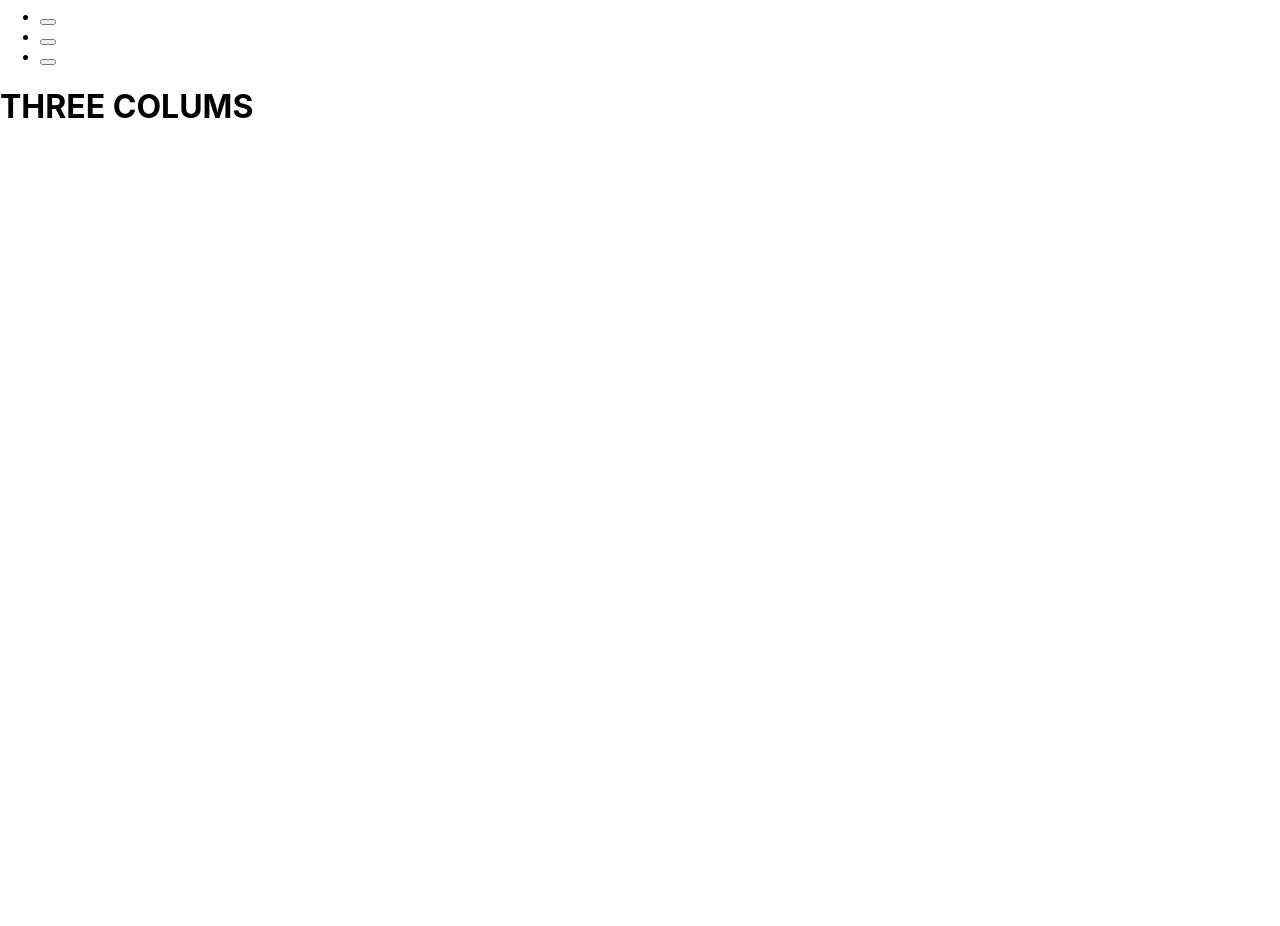
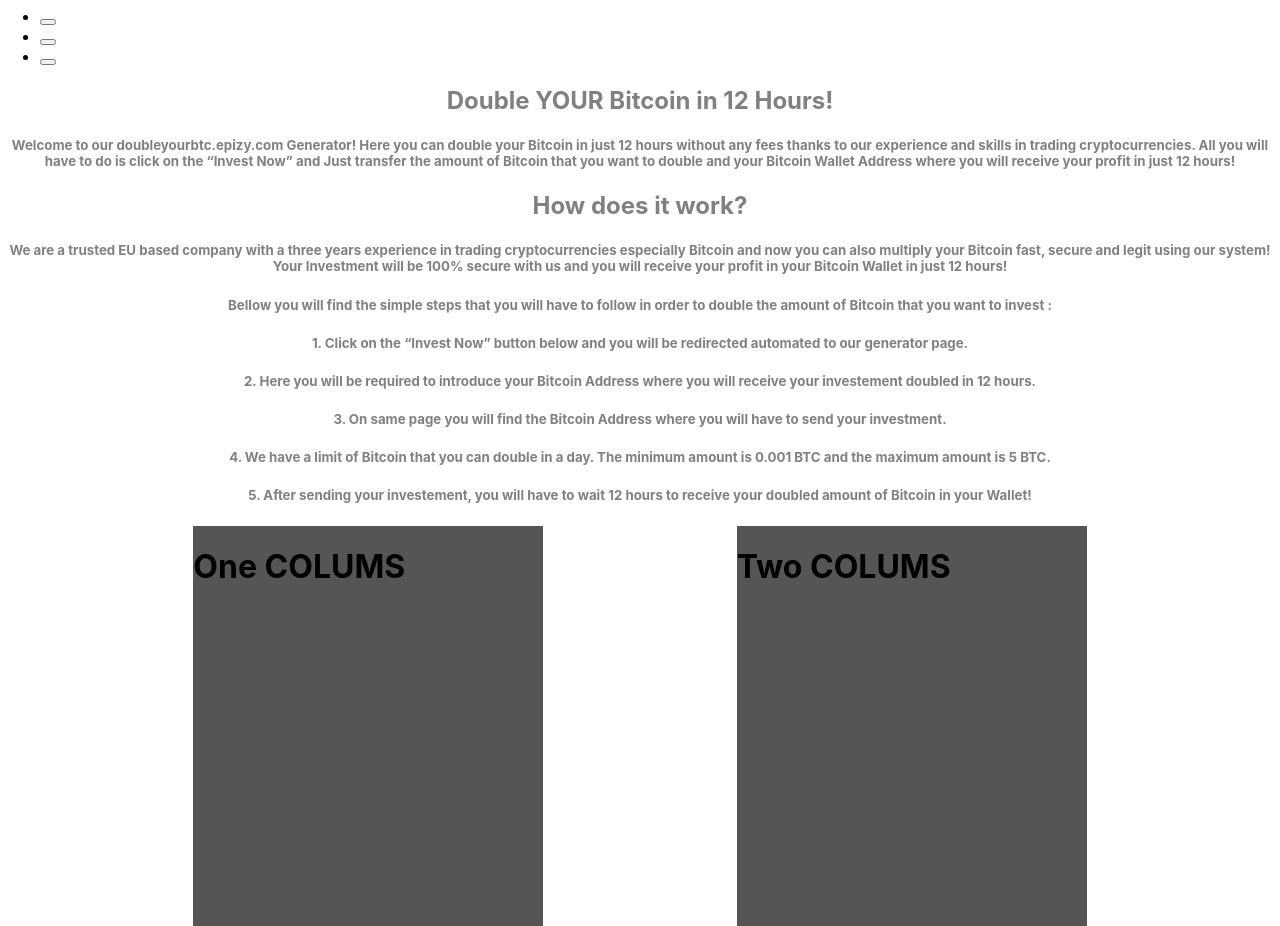
Before and after one commit to Yasir1986/cryptocoin-site, a React (Create React App) app: page / in a window 1280 px wide. Shown: the part 3440-4366 px from the top of the page. Before the commit the page ends 3588 px from the top, so only its background shows below. Built offline with nearby package versions, Linux system fonts and the light colour scheme.

Commit message:
invest options

```diff
--- a/src/components/About.jsx
+++ b/src/components/About.jsx
@@ -10,11 +10,16 @@
           <NavBar/>
           <StyledWrapper>
             <h1>ABOUT US. DOUBLE YOUR BTC</h1>
-            <h3>1. We trade for you</h3><p>You are already tired of permanent loss of money in the Forex market? Maybe it is time to abandon the "attempts to trade" and to entrust this work to professionals, transferring them management of your finances? Bitcoin 1000 Limited services – for people with available cash assets which they want to invest, but do not have skills of individual active asset management and don't want to risk their finances.</p>
-            <h3>2. Our guarantees.</h3><p>Any investment in the financial markets is a potential risk. E xperience and professionalism which are expressed in high, but what is more important – in stable profitability of investments, shown by Bitcoin 1000 Limited, can minimize the risks.</p>
-            <h3>3. Potential earning estimation.</h3><p> Each client of Bitcoin 1000 Limited has an opportunity to estimate their expected future return before trusting us to manage their funds.</p>
-            <h3>4. Convenient payment methods</h3><p>Depositing funds and earned profit withdrawal are available by a number of ways, including e-currencies what guarantees the anonymity of payments and provides tax-free of earned income.</p>
-            <h3>5. Flexibility of investment plans.</h3><p>Investment products of Bitcoin 1000 Limited – are a kit from which each client can independently form their own investment strategy.</p>
+            <h3>1. We trade for you</h3>
+            <p>You are already tired of permanent loss of money in the Forex market? Maybe it is time to abandon the "attempts to trade" and to entrust this work to professionals, transferring them management of your finances? DOUBLE YOUR BTC Limited services – for people with available cash assets which they want to invest, but do not have skills of individual active asset management and don't want to risk their finances.</p>
+            <h3>2. Our guarantees.</h3>
+            <p>Any investment in the financial markets is a potential risk. Experience and professionalism which are expressed in high, but what is more important – in stable profitability of investments, shown by DOUBLE YOUR BTC Limited, can minimize the risks.</p>
+            <h3>3. Potential earning estimation.</h3>
+            <p> Each client of DOUBLE YOUR BTC Limited has an opportunity to estimate their expected future return before trusting us to manage their funds.</p>
+            <h3>4. Convenient payment methods</h3>
+            <p>Depositing funds and earned profit withdrawal are available by a number of ways, including e-currencies what guarantees the anonymity of payments and provides tax-free of earned income.</p>
+            <h3>5. Flexibility of investment plans.</h3>
+            <p>Investment products of DOUBLE YOUR BTC Limited – are a kit from which each client can independently form their own investment strategy.</p>
           </StyledWrapper>
           <Footer />
       </div>
--- a/src/components/Home.jsx
+++ b/src/components/Home.jsx
@@ -2,7 +2,6 @@
 import NavBar from "./NavBar";
 import styled from "styled-components";
 import Options from "../components/Options";
-import Footer from "../components/Footer";
 import { Slide } from "react-slideshow-image";
 import slide0 from "../assets/img/slide0.jpg";
 import slide1 from "../assets/img/slide1.jpg";
@@ -14,31 +13,80 @@
   infinite: true,
   indicators: true,
   arrows: true
-}
+};
 
 const Slideshow = () => {
   return (
     <StyledSlide>
-    <Slide {...properties}>
-      <img src={slide0} alt="slide0"  width="1520" height="656"/>
-      <img src={slide1} alt="slide1" width="1520" height="656"/>
-      <img src={slide2} alt="slide2" width="1520" height="656"/>
-    </Slide>
+      <Slide {...properties}>
+        <img src={slide0} alt="slide0" width="1520" height="656" />
+        <img src={slide1} alt="slide1" width="1520" height="656" />
+        <img src={slide2} alt="slide2" width="1520" height="656" />
+      </Slide>
     </StyledSlide>
-  )
-}
+  );
+};
 
 class Home extends React.Component {
   render() {
     return (
-        <div>
+      <div>
         <NavBar />
-        <Slideshow/>
+        <Slideshow />
+
+        <StyledText>
+        <h2>Double YOUR Bitcoin in 12 Hours!</h2>
+
+        <h5>
+          Welcome to our doubleyourbtc.epizy.com Generator! Here you can double
+          your Bitcoin in just 12 hours without any fees thanks to our
+          experience and skills in trading cryptocurrencies. All you will have
+          to do is click on the “Invest Now” and Just transfer the amount of Bitcoin that you
+          want to double and your Bitcoin Wallet Address where you will receive
+          your profit in just 12 hours!
+        </h5>
+
+        <h2>How does it work?</h2>
+
+        <h5>
+          We are a trusted EU based company with a three years experience in
+          trading cryptocurrencies especially Bitcoin and now you can also
+          multiply your Bitcoin fast, secure and legit using our system! Your
+          Investment will be 100% secure with us and you will receive your
+          profit in your Bitcoin Wallet in just 12 hours!
+        </h5>
+
+        <h5>
+          Bellow you will find the simple steps that you will have to follow in
+          order to double the amount of Bitcoin that you want to invest :
+        </h5>
+
+        <h5>
+          1. Click on the “Invest Now” button below and you will be redirected
+          automated to our generator page.
+        </h5>
+
+        <h5>
+          2. Here you will be required to introduce your Bitcoin Address where
+          you will receive your investement doubled in 12 hours.
+        </h5>
+
+        <h5>
+          3. On same page you will find the
+          Bitcoin Address where you will have to send your investment.
+        </h5>
+
+        <h5>
+          4. We have a limit of Bitcoin that you can double in a day. The
+          minimum amount is 0.001 BTC and the maximum amount is 5 BTC.
+        </h5>
+
+        <h5>
+          5. After sending your investement, you will have to wait 12 hours to
+          receive your doubled amount of Bitcoin in your Wallet!
+        </h5>
+        </StyledText>
         <Options />
-
-
-
-
       </div>
     );
   }
@@ -46,9 +94,12 @@
 
 export default Home;
 
-
 const StyledSlide = styled.div`
-
   max-width: 100%;
   max-height: 100%;
 `;
+
+const StyledText = styled.div`
+  text-align: center;
+  color: grey;
+`;
--- a/src/components/Options.jsx
+++ b/src/components/Options.jsx
@@ -1,13 +1,40 @@
 import React from "react";
+import styled from "styled-components"
 
 class Options extends React.Component {
   render() {
     return (
-      <div>
-        <h1>THREE COLUMS</h1>
-      </div>
+      <Wrapper>
+        <Style1>
+        <h1>One COLUMS</h1>
+        </Style1>
+        <Style2>
+        <h1>Two COLUMS</h1>
+        </Style2>
+
+      </Wrapper>
     );
   }
 }
 
 export default Options;
+
+const Wrapper = styled.div`
+    display: flex;
+    flex-direction: colums;
+    justify-content: space-evenly;
+`;
+
+
+const Style1 = styled.div`
+      height: 400px;
+      width: 350px;
+      background-color: #555;
+`;
+
+
+const Style2 = styled.div`
+      height: 400px;
+      width: 350px;
+      background-color: #555;
+`;
```
